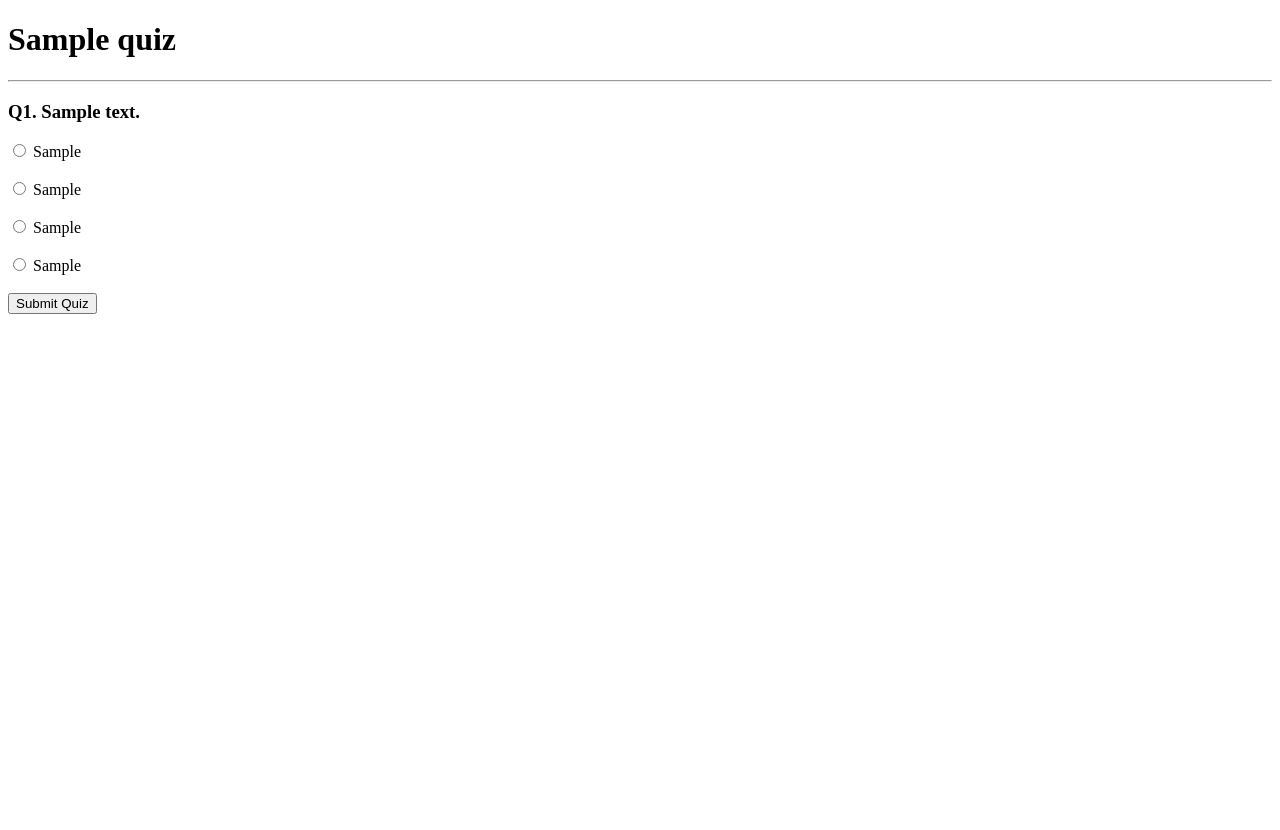
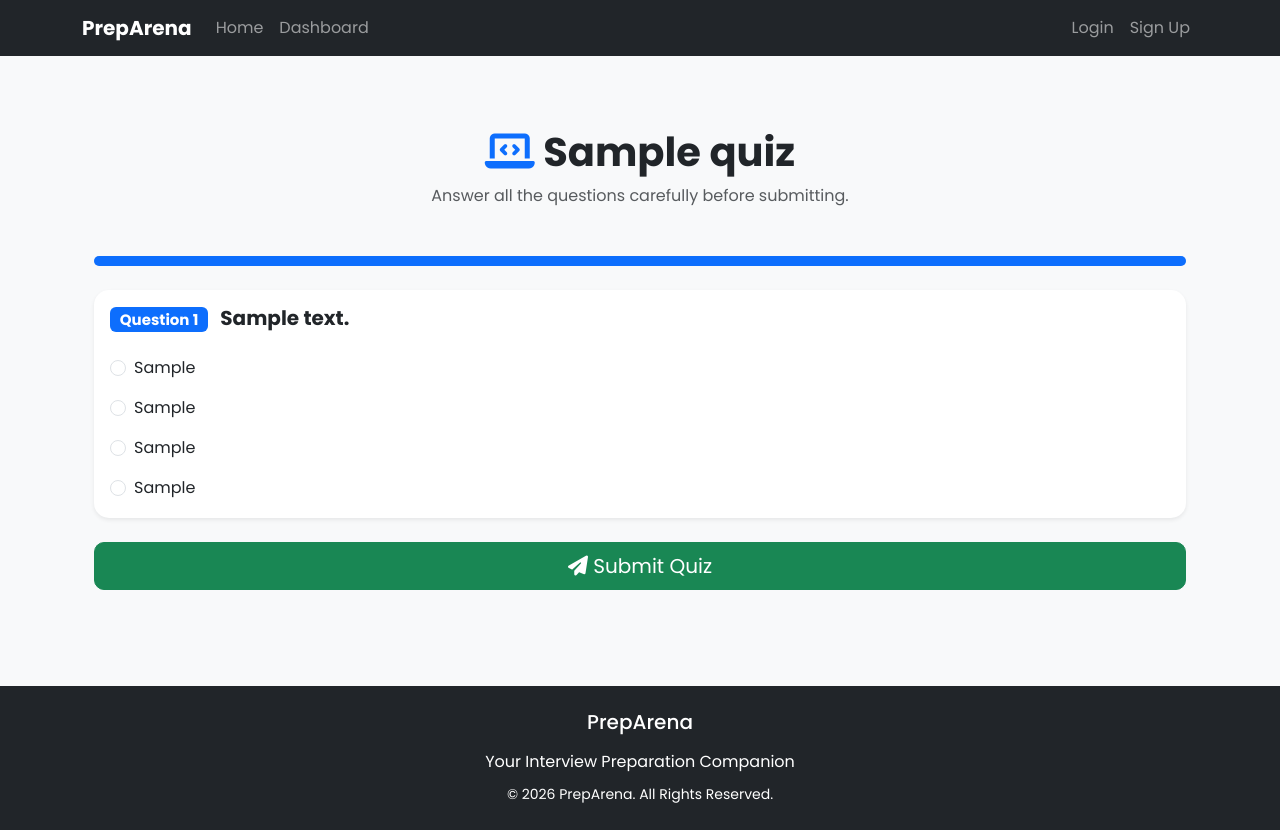
Before and after one commit to DivyeshGupta08/PrepArena, a Django app: template templates/quizzes/take_quiz.html in a window 1280 px wide. Before the commit the page ends 314 px from the top, so only its background shows below. Run offline with Django 5.2, Linux system fonts and the light colour scheme; the template is opened without the code that fills it: most values are stand-ins (such as "Sample title", 1, 10 or a date in 2020).

Commit message:
Step 32 - Professional Quiz Taking page UI

```diff
--- a/templates/quizzes/take_quiz.html
+++ b/templates/quizzes/take_quiz.html
@@ -1,80 +1,171 @@
-<!DOCTYPE html>
-<html>
-<head>
-    <title>{{ quiz.title }}</title>
-</head>
-<body>
+{% extends 'base.html' %}
 
-<h1>{{ quiz.title }}</h1>
+{% block title %}
+{{ quiz.title }} | PrepArena
+{% endblock %}
+
+{% block content %}
+
+<div class="container py-5">
+
+    <div class="text-center mb-5">
+
+        <h1 class="fw-bold">
+
+            <i class="fa-solid fa-laptop-code text-primary"></i>
+
+            {{ quiz.title }}
+
+        </h1>
+
+        <p class="text-muted">
+
+            Answer all the questions carefully before submitting.
+
+        </p>
+
+    </div>
 
     <form method="POST">
 
         {% csrf_token %}
 
+        <div class="progress mb-4" style="height: 10px;">
+
+            <div
+                class="progress-bar"
+                role="progressbar"
+                style="width:100%;"
+            >
+            </div>
+
+        </div>
+
         {% for question in questions %}
 
-<hr>
+        <div class="card shadow-sm border-0 mb-4">
 
-<h3>
-Q{{ forloop.counter }}.
+            <div class="card-body">
+
+                <h5 class="fw-bold mb-4">
+
+                    <span class="badge bg-primary me-2">
+
+                        Question {{ forloop.counter }}
+
+                    </span>
+
                     {{ question.question_text }}
-</h3>
 
-<label>
+                </h5>
+
+                <div class="form-check mb-3">
+
                     <input
+                        class="form-check-input"
                         type="radio"
                         name="question_{{ question.id }}"
-value="A">
+                        id="q{{ question.id }}a"
+                        value="A"
+                    >
+
+                    <label
+                        class="form-check-label"
+                        for="q{{ question.id }}a"
+                    >
 
                         {{ question.option_a }}
 
                     </label>
 
-<br><br>
+                </div>
 
-<label>
+                <div class="form-check mb-3">
+
                     <input
+                        class="form-check-input"
                         type="radio"
                         name="question_{{ question.id }}"
-value="B">
+                        id="q{{ question.id }}b"
+                        value="B"
+                    >
+
+                    <label
+                        class="form-check-label"
+                        for="q{{ question.id }}b"
+                    >
 
                         {{ question.option_b }}
 
                     </label>
 
-<br><br>
+                </div>
 
-<label>
+                <div class="form-check mb-3">
+
                     <input
+                        class="form-check-input"
                         type="radio"
                         name="question_{{ question.id }}"
-value="C">
+                        id="q{{ question.id }}c"
+                        value="C"
+                    >
+
+                    <label
+                        class="form-check-label"
+                        for="q{{ question.id }}c"
+                    >
 
                         {{ question.option_c }}
 
                     </label>
 
-<br><br>
+                </div>
 
-<label>
+                <div class="form-check">
+
                     <input
+                        class="form-check-input"
                         type="radio"
                         name="question_{{ question.id }}"
-value="D">
+                        id="q{{ question.id }}d"
+                        value="D"
+                    >
+
+                    <label
+                        class="form-check-label"
+                        for="q{{ question.id }}d"
+                    >
 
                         {{ question.option_d }}
 
                     </label>
 
-<br><br>
+                </div>
+
+            </div>
+
+        </div>
 
         {% endfor %}
 
-<button type="submit">
+        <div class="d-grid">
+
+            <button
+                type="submit"
+                class="btn btn-success btn-lg"
+            >
+
+                <i class="fa-solid fa-paper-plane"></i>
+
                 Submit Quiz
+
             </button>
+
+        </div>
 
     </form>
 
-</body>
-</html>
+</div>
+
+{% endblock %}
```
Lines whose indentation alone changed are shown as unchanged.
